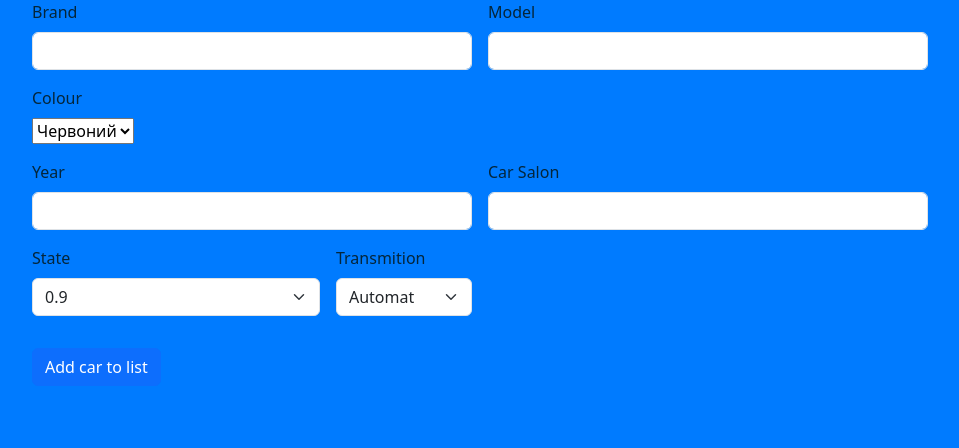
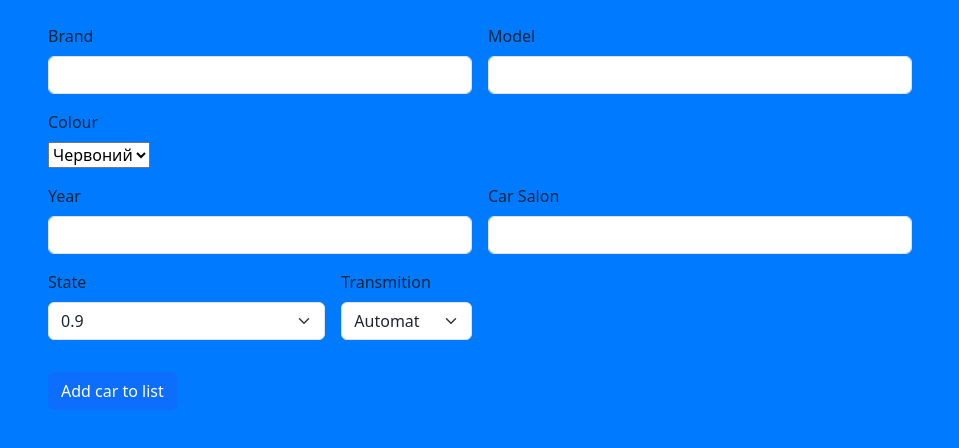
Before and after one commit to yrakhwas/FinalWork, a plain HTML site: page index.html in a window 1280 px wide. Shown: the whole page, without its empty margins (160-1119 px from the left). Drawn offline with nearby package versions, Linux system fonts and the light colour scheme.

Commit message:
Some changes

```diff
--- a/index.html
+++ b/index.html
@@ -40,7 +40,7 @@
     </div>
   </div>
 
-    <form class="row g-3">
+    <form class="row g-3 m-2 list-form">
         <div class="col-md-6">
           <label for="inputBrand" class="form-label">Brand</label>
           <input type="text" class="form-control" id="inputBrand">
--- a/main.js
+++ b/main.js
@@ -202,10 +202,6 @@ closeModalBtn.addEventListener("click", function()
 });
 
 
-
-
-
-
 editForm.addEventListener("submit", function (e) {
   e.preventDefault(); // Заборона дії за замовчуванням (відправки форми)
 
--- a/style.scss
+++ b/style.scss
@@ -10,6 +10,7 @@ html
     width:70%;
     margin:auto;
 }
+
 /* Стилі для модального вікна */
 .modal {
     display: none;
```
